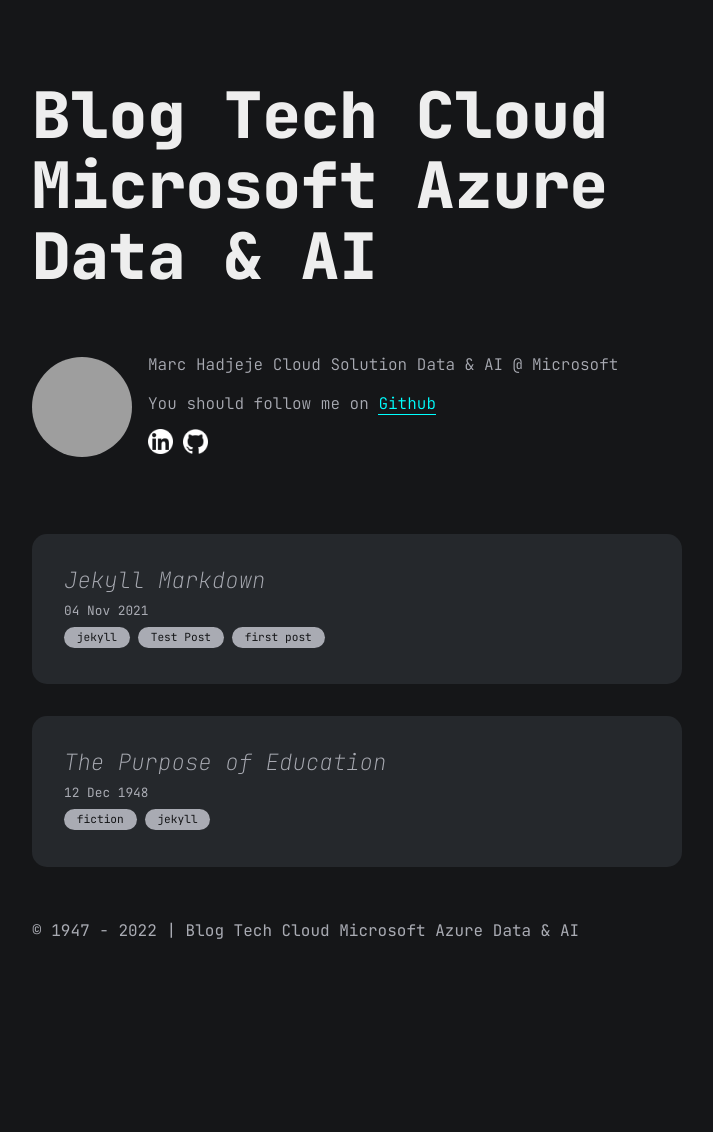
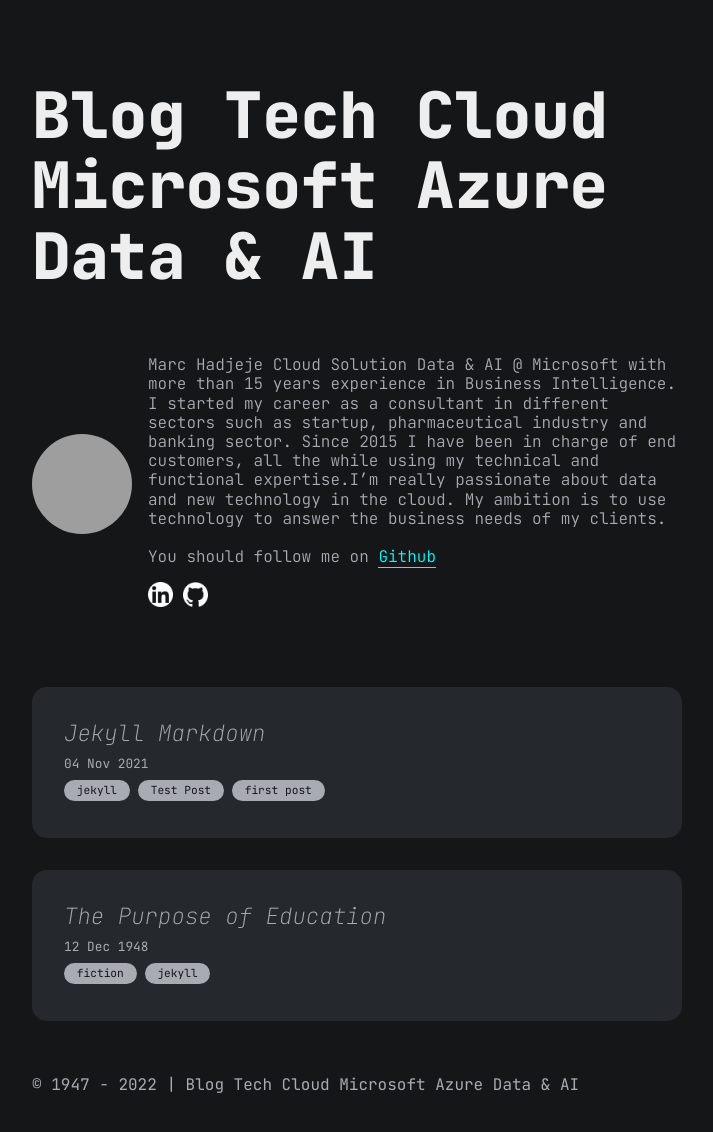
Before and after one commit to marc-hadjeje/marc-hadjeje.github.io, a Jekyll site: the page built from index.md, in a window 1280 px wide, cut to the strip 0-1149 px from the top of the page. Shown: the top 1132 px of the strip, without its empty margins (283-996 px from the left). Built offline with Jekyll 4.4.1, drawn with Linux system fonts in a browser that asks for light colours; before the commit the page ends 995 px from its top, so only the background shows below that; grey boxes are pictures that could not be loaded.

Commit message:
Update author.yml

```diff
--- a/_data/author.yml
+++ b/_data/author.yml
@@ -2,7 +2,8 @@ name: Marc Hadjeje
 dp: https://avatars.githubusercontent.com/u/108131480?s=400&u=65951cedcd9c634214ae68262d3144d3b6f27b54&v=4
 description: "
   <p>
-   Marc Hadjeje Cloud Solution Data & AI @ Microsoft
+   Marc Hadjeje Cloud Solution Data & AI @ Microsoft with more than 15 years experience in Business Intelligence. I started my career as a consultant in different sectors such as startup, pharmaceutical industry and banking sector.
+Since 2015 I have been in charge of end customers, all the while using my technical and functional expertise.I’m really passionate about data and new technology in the cloud. My ambition is to use technology to answer the business needs of my clients.
   </p>
   <br/>
   <p>
```
